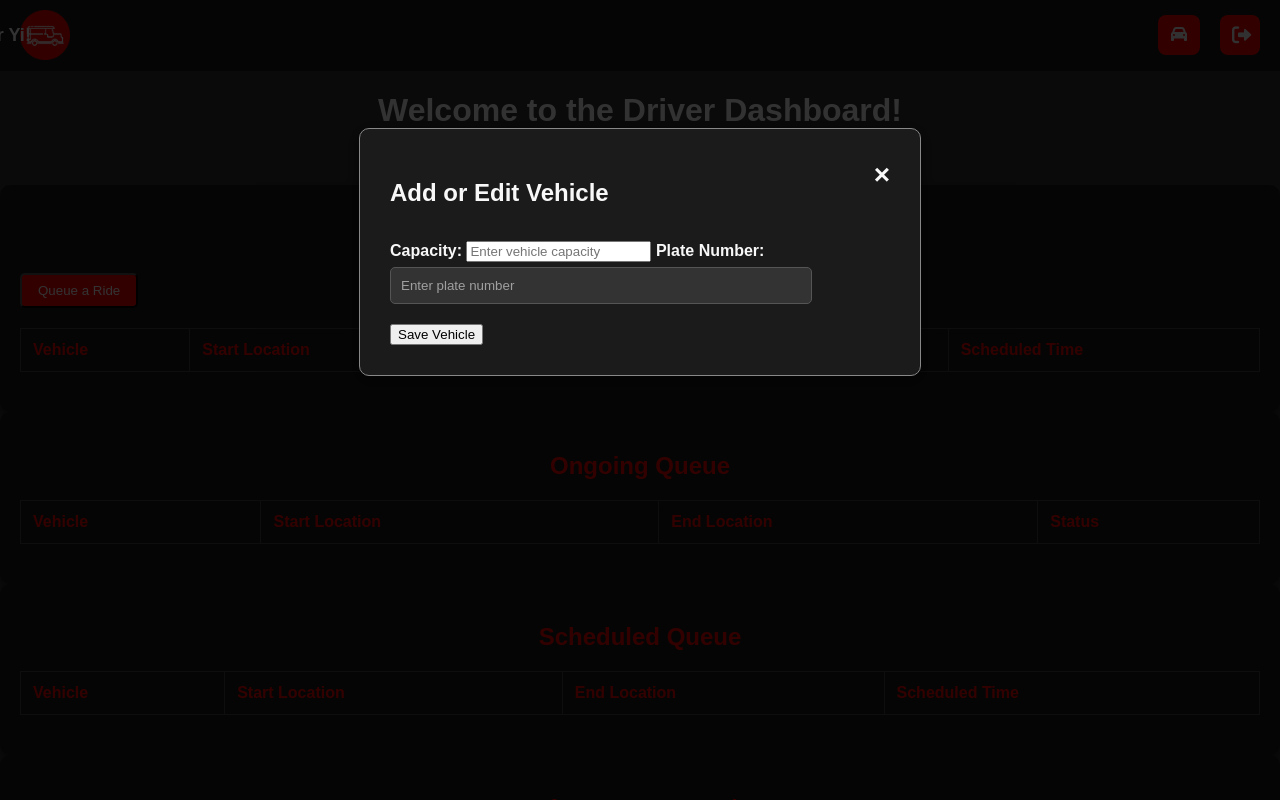
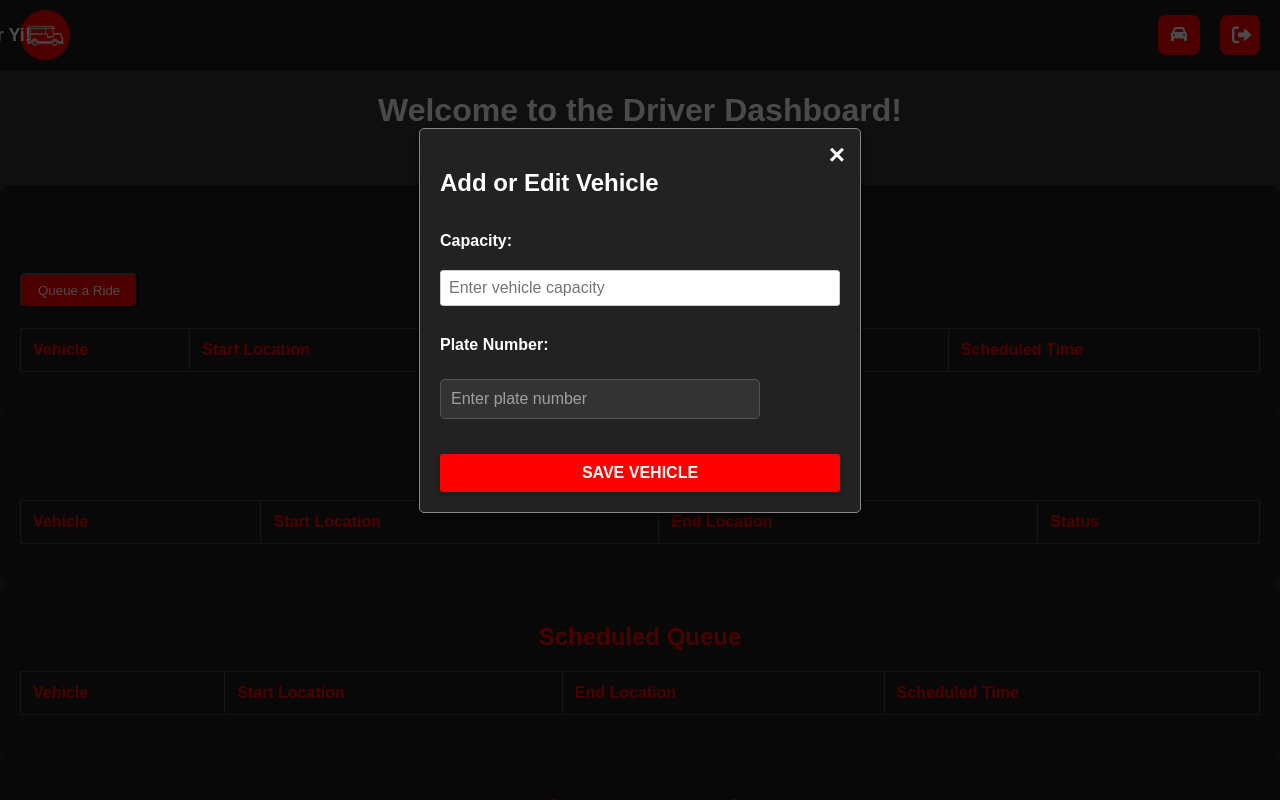
Before and after one commit to Ke-yuu/AgLugan, a PHP site: page /src/html/driver-dashboard.html in a window 1280 px wide, after a click that opens the changed part. Run offline with PHP 8.4, Linux system fonts and the light colour scheme; lists and menus that the app fills with data are empty.

Commit message:
design ti queue modal

```diff
--- a/client/public/css/driver-dashboard.css
+++ b/client/public/css/driver-dashboard.css
@@ -519,3 +519,93 @@ table tr:hover {
 .action-btn:hover {
   background-color: #910b0b;
 }
+.modal {
+  display: none; /* Hidden by default */
+  position: fixed;
+  top: 0;
+  left: 0;
+  width: 100%;
+  height: 100%;
+  background-color: rgba(0, 0, 0, 0.7); /* Semi-transparent dark overlay */
+  z-index: 1000;
+}
+
+/* Modal Content */
+.modal-content {
+  background-color: #222; /* Dark background */
+  color: white; /* White text */
+  margin: 10% auto;
+  padding: 20px;
+  border-radius: 5px;
+  width: 400px; /* Modal width */
+  box-shadow: 0 4px 10px rgba(0, 0, 0, 0.5);
+  position: relative;
+}
+
+/* Close Button */
+.close-btn {
+  position: absolute;
+  top: 10px;
+  right: 15px;
+  font-size: 28px;
+  font-weight: bold;
+  color: white;
+  cursor: pointer;
+}
+
+.close-btn:hover {
+  color: red;
+}
+
+/* Form Styling */
+form {
+  display: flex;
+  flex-direction: column;
+  gap: 15px; /* Adds space between form elements */
+}
+
+label {
+  font-weight: bold;
+  margin-bottom: 5px;
+}
+
+select, input {
+  padding: 8px;
+  font-size: 16px;
+  border: 1px solid #ccc;
+  border-radius: 3px;
+  background-color: white;
+  color: #222;
+  width: 100%;
+  box-sizing: border-box;
+}
+
+input:focus, select:focus {
+  outline: none;
+  border-color: red;
+  box-shadow: 0 0 5px red;
+}
+
+/* Schedule Time Container */
+#schedule-time-container {
+  margin-top: 10px;
+}
+
+/* Submit Button */
+button[type="submit"] {
+  background-color: red;
+  color: white;
+  font-weight: bold;
+  text-transform: uppercase;
+  border: none;
+  padding: 10px 0;
+  border-radius: 3px;
+  cursor: pointer;
+  font-size: 16px;
+  box-shadow: 0 2px 5px rgba(0, 0, 0, 0.3);
+  transition: background-color 0.3s ease;
+}
+
+button[type="submit"]:hover {
+  background-color: darkred;
+}
--- a/package.json
+++ b/package.json
@@ -18,6 +18,7 @@
   },
   "homepage": "https://github.com/rabinoo/AgLugan#readme",
   "dependencies": {
+    "aglugan": "file:",
     "bcrypt": "^5.1.1",
     "body-parser": "^1.20.3",
     "cors": "^2.8.5",
--- a/server/server.js
+++ b/server/server.js
@@ -41,7 +41,7 @@ app.use((req, res, next) => {
 
 // Enable CORS
 app.use(cors({
-    origin: ['http://localhost:3000', 'http://192.168.0.119:3000', 'http://192.168.1.2:3000'],
+    origin: ['http://localhost:3000', 'http://192.168.0.119:3000', 'http://192.168.1.2:3000', 'http://192.168.100.41:3000'],
     credentials: true,
     methods: ['GET', 'POST', 'PUT', 'DELETE', 'OPTIONS'],
     allowedHeaders: ['Content-Type', 'Authorization']
```
Also changed, not shown: package-lock.json.
